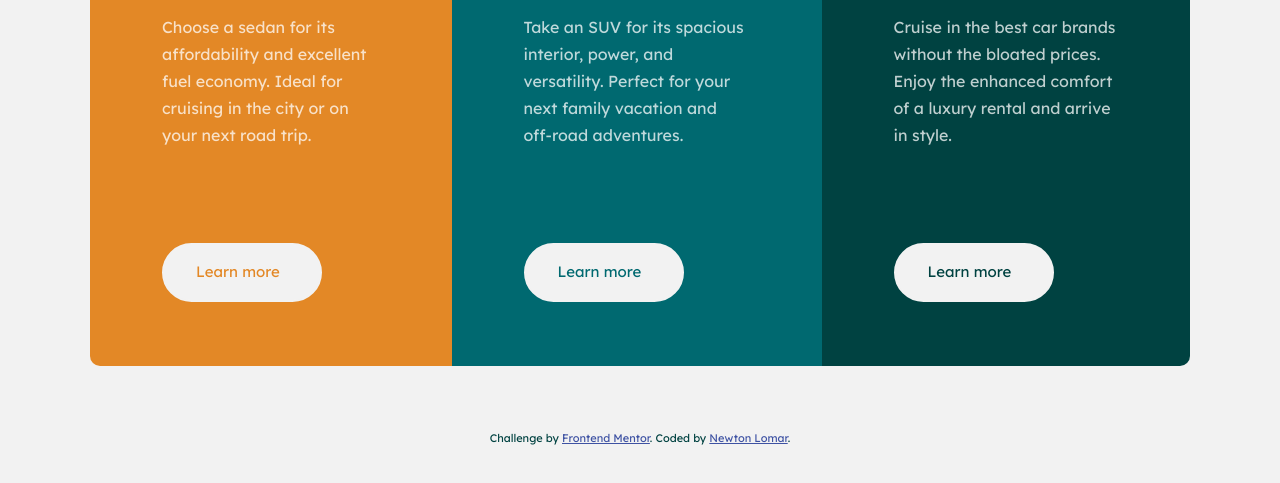
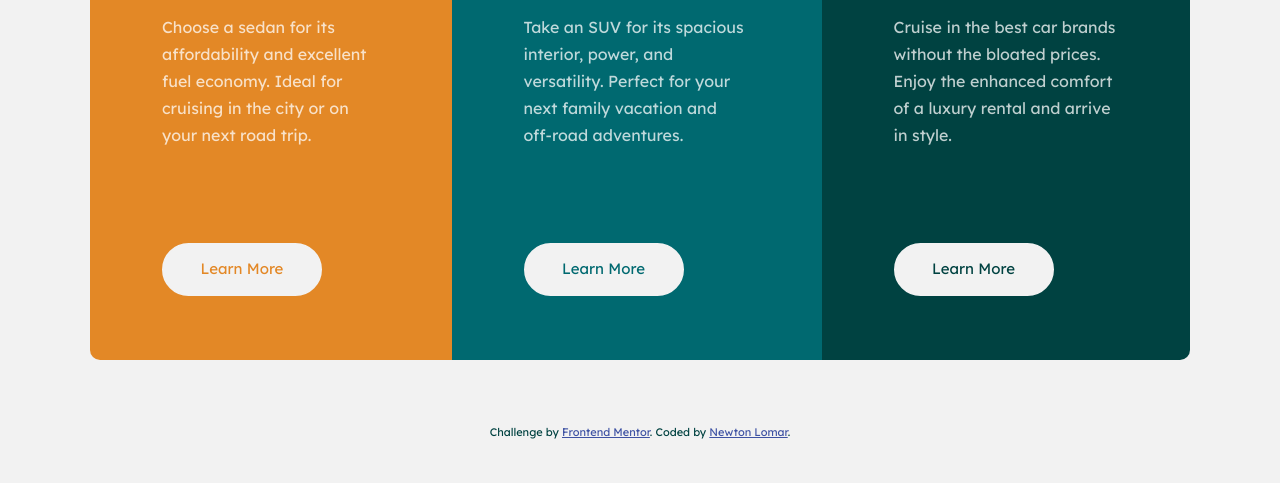
Before and after one commit to newlomar/3-column-preview-card-component, a plain HTML site: page index.html in a window 1280 px wide. Shown: the part 317-800 px from the top of the page. Drawn offline with Linux system fonts and the light colour scheme.

Commit message:
a buttons css adjust

```diff
--- a/css/style.css
+++ b/css/style.css
@@ -97,13 +97,15 @@ footer {
   font-family: 'Lexend Deca', sans-serif;
   display: inline-block;
   text-decoration: none;
+  text-align: center;
   background-color: var(--very-light-gray);
   color: var(--bright-orange);
   max-width: 10rem;
-  padding: 1rem 2rem;
+  padding: 0.8rem 1rem;
   cursor: pointer;
   border: 2px solid var(--very-light-gray);
   border-radius: 3.125rem;
+  font-weight: 400;
 }
 
 .card a:hover {
--- a/index.html
+++ b/index.html
@@ -26,7 +26,7 @@
             Choose a sedan for its affordability and excellent fuel economy. Ideal for cruising in the city
             or on your next road trip.
           </p>
-          <a href="#" class="btn btn__orange">Learn more</a>
+          <a href="#" class="btn btn__orange">Learn More</a>
         </div>
         <div class="card card__dark-cyan">
           <img src="./images/icon-suvs.svg" alt="SUVs cars logo">
@@ -35,7 +35,7 @@
             Take an SUV for its spacious interior, power, and versatility. Perfect for your next family vacation
             and off-road adventures.
           </p>
-          <a href="#" class="btn btn__dark-cyan">Learn more</a>
+          <a href="#" class="btn btn__dark-cyan">Learn More</a>
         </div>
         <div class="card card__very-dark-cyan">
           <img src="./images/icon-luxury.svg" alt="luxury cars logo">
@@ -44,7 +44,7 @@
             Cruise in the best car brands without the bloated prices. Enjoy the enhanced comfort of a luxury
             rental and arrive in style.
           </p>
-          <a href="#" class="btn btn__very-dark-cyan">Learn more</a>
+          <a href="#" class="btn btn__very-dark-cyan">Learn More</a>
         </div>
       </div>
     </section>
```
